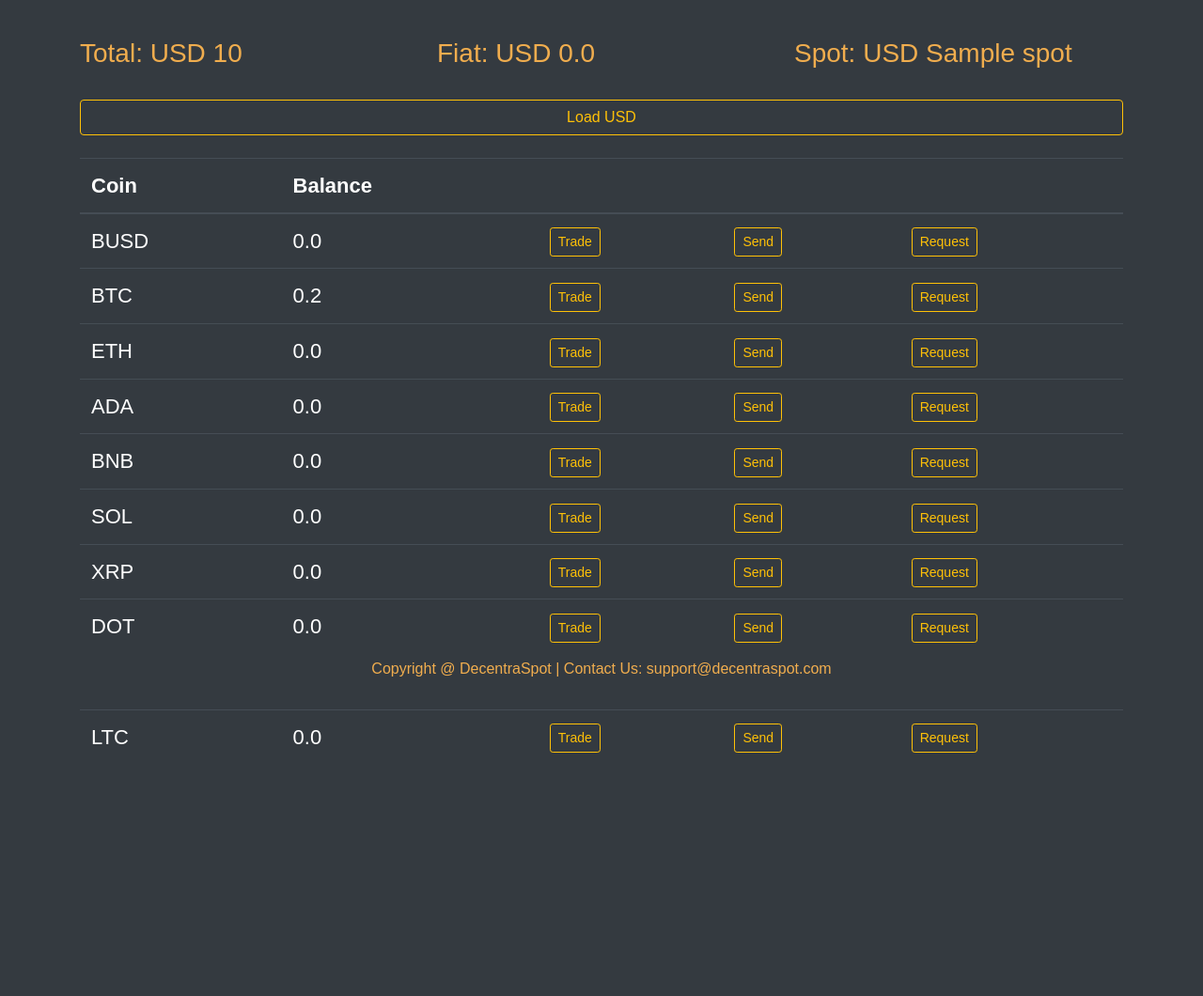
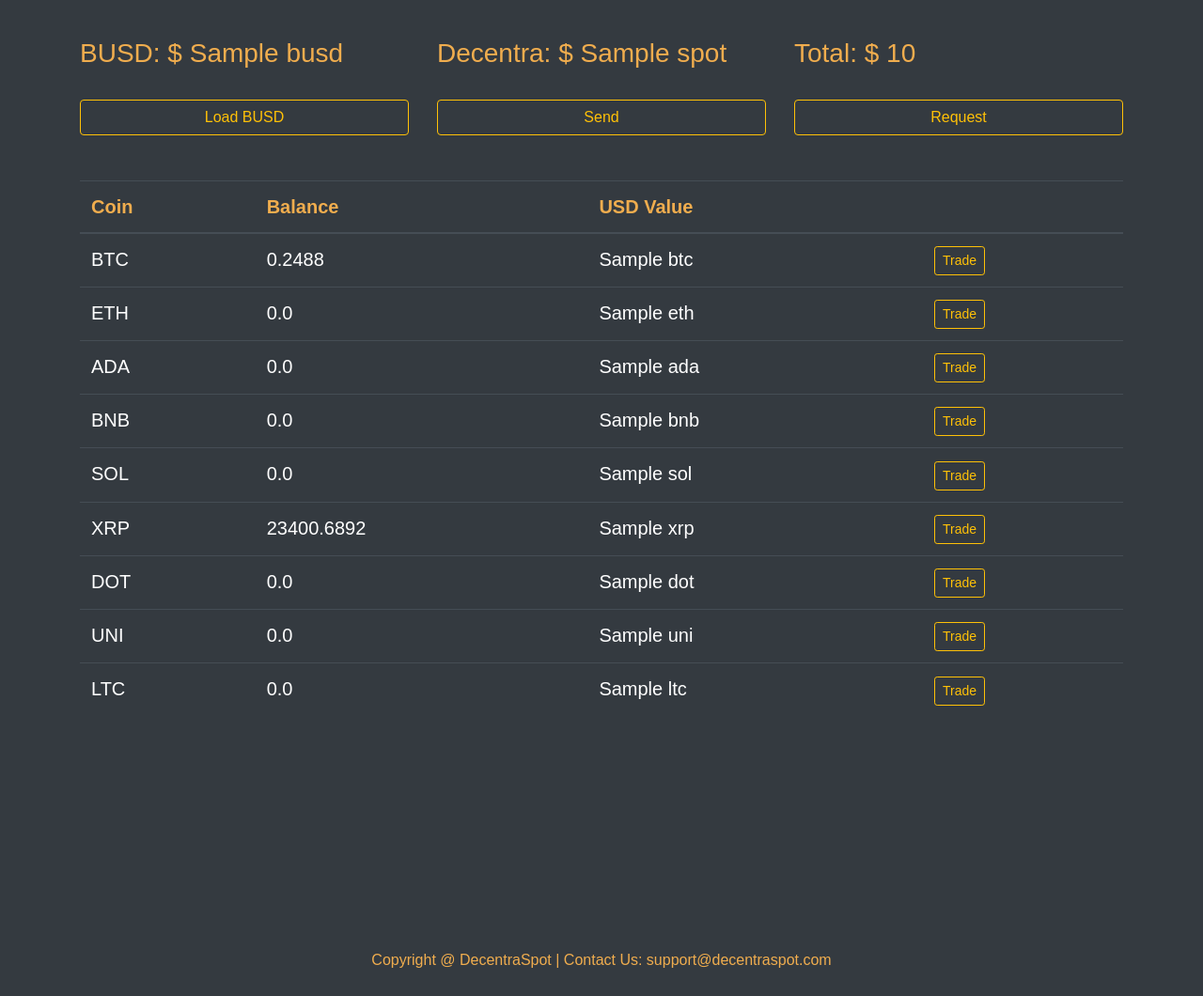
Before and after one commit to rajpushp12/DecentraSpot, a Django app: template exchange/templates/exchange/balance.html in a window 1280 px wide. Shown: the part 56-1116 px from the top of the page at 94% size. Before the commit the page ends 857 px from the top, so only its background shows below. Run offline with Django 3.2, Linux system fonts and the light colour scheme; data comes from the database, SQL or seed files in the repository; tables that the repository leaves empty hold one stand-in row (values such as "Sample post"); the template is opened without the code that fills it: values that come from a table or form of the project are taken from there, most other values are stand-ins (such as "Sample title", 1, 10 or a date in 2020); some libraries are stand-ins or nearby versions.

Commit message:
modified db and added js

```diff
--- a/exchange/static/exchange/app.js
+++ b/exchange/static/exchange/app.js
@@ -0,0 +1,93 @@
+document.addEventListener('DOMContentLoaded', function(){
+
+    const load = document.querySelector('#load-btn')
+    load.onclick = () => add_balance(load.value);
+
+    const transfer = document.querySelector('#transfer-btn')
+    transfer.onclick = () => transfer_curr();
+
+    const request = document.querySelector('#request-btn')
+    request.onclick = () => request_curr(request.value);
+
+    //default
+    btn();
+
+});
+
+
+
+function btn(){
+    document.querySelector('#balance-view').style.display = 'block';
+    document.querySelector('#add-view').style.display = 'none';
+    document.querySelector('#transfer-view').style.display = 'none';
+    document.querySelector('#request-view').style.display = 'none';
+}
+
+
+
+function add_balance(username){
+
+    document.querySelector('#balance-view').style.display = 'none';
+    document.querySelector('#transfer-view').style.display = 'none';
+    document.querySelector('#request-view').style.display = 'none';
+    document.querySelector('#add-view').style.display = 'block';
+    console.log(username);
+
+
+    document.querySelector('#load-submit').onsubmit = () => {
+
+    const add_amount=parseInt(document.querySelector('#add-amount').value);
+    const card_number=document.querySelector('#card_number').value;
+
+    console.log(add_amount);
+    console.log(card_number);
+
+        fetch(`/add_usd/${username}`, {
+            method: 'PUT',
+            body: JSON.stringify({
+                amount: add_amount,
+                card_number: card_number
+            })
+        });
+
+        console.log('done');
+    };
+}
+
+
+
+function transfer_curr(){
+    document.querySelector('#transfer-view').style.display = 'block';
+    document.querySelector('#balance-view').style.display = 'none';
+    document.querySelector('#request-view').style.display = 'none';
+    document.querySelector('#add-view').style.display = 'none';
+
+}
+
+
+function request_curr(username){
+    document.querySelector('#request-view').style.display = 'block';
+    document.querySelector('#transfer-view').style.display = 'none';
+    document.querySelector('#balance-view').style.display = 'none';
+    document.querySelector('#add-view').style.display = 'none';
+
+    document.querySelector('#request-submit').onsubmit = () => {
+
+        const request_amount=parseInt(document.querySelector('#request-amount').value);
+        const curr=document.querySelector('#request-curr').value;
+
+        console.log(request_amount);
+        console.log(curr);
+
+            fetch(`/add_request/${username}`, {
+                method: 'POST',
+                body: JSON.stringify({
+                    amount: request_amount,
+                    curr: curr
+                })
+            });
+
+            console.log('done');
+        };
+
+}
--- a/exchange/static/exchange/style.css
+++ b/exchange/static/exchange/style.css
@@ -6,10 +6,8 @@
 
 
 footer{
-  position: fixed;
+  padding: 10px 0;
   bottom: 0;
-  left:0;
-  height: 60px;
   width: 100%;
   color: #f0ad4e;
   text-align: center;
--- a/exchange/templates/exchange/balance.html
+++ b/exchange/templates/exchange/balance.html
@@ -3,108 +3,214 @@
 
 {% block body %}
 <div style="height:1000px; padding-top:40px" class="bg-dark text-white">
+
 <div class="container">
+
+<div id="balance-view">
 
     <div style="color: #f0ad4e;" class="row">
         <div class="col-sm-4">
-    <h3>Total: USD {{ total }}</h3>
+            <h3>BUSD: $ {{ busd }}</h3>
         </div>
         <div class="col-sm-4">
-    <h3>Fiat: USD {{ balance.usd }}</h3>
+            <h3>Decentra: $ {{ spot }}</h3>
         </div>
         <div class="col-sm-4">
-    <h3>Spot: USD {{ spot }}</h3>
+            <h3>Total: $ {{ total }}</h3>
+        </div>
+    </div><br>
+    <div class="row">
+            <div class="col-sm-4">
+                <button id="load-btn" class="btn btn-block btn-outline-warning" value="{{ user.username }}">Load BUSD</button>
+            </div>
+            <div class="col-sm-4">
+                <button id="transfer-btn" class="btn btn-block btn-outline-warning">Send</button><br>
+            </div>
+            <div class="col-sm-4">
+                <button id="request-btn" class="btn btn-block btn-outline-warning">Request</button><br>
             </div>
     </div><br>
 
-<button class="btn btn-block btn-outline-warning">Load USD</button><br>
-
-<div style="font-size:22px" class="table-responsive">
+<div style="font-size:20px;" class="table-responsive">
     <table class="table table-dark table-hover">
-        <thead>
+        <thead style="color: #f0ad4e;">
             <tr>
                 <th scope="col">Coin</th>
                 <th scope="col">Balance</th>
-                <th></th>
-                <th></th>
+                <th scope="col">USD Value</th>
                 <th></th>
             </tr>
         </thead>
 
         <tbody>
             <tr>
-                <td>BUSD</td>
-                <td>{{ balance.busd }}</td>
-                <td><button class="btn btn-sm btn-outline-warning">Trade</button></td>
-                <td><button class="btn btn-sm btn-outline-warning">Send</button></td>
-                <td><button class="btn btn-sm btn-outline-warning">Request</button></td>
-            </tr>
-            <tr>
                 <td>BTC</td>
                 <td>{{ balance.btc }}</td>
-                <td><button class="btn btn-sm btn-outline-warning">Trade</button></td>
-                <td><button class="btn btn-sm btn-outline-warning">Send</button></td>
-                <td><button class="btn btn-sm btn-outline-warning">Request</button></td>
+                <td>{{ value.btc }}</td>
+                <td><a href="{% url 'trade' 'btc' %}" class="btn btn-sm btn-outline-warning">Trade</a></td>
             </tr>
             <tr>
                 <td>ETH</td>
                 <td>{{ balance.eth }}</td>
-                <td><button class="btn btn-sm btn-outline-warning">Trade</button></td>
-                <td><button class="btn btn-sm btn-outline-warning">Send</button></td>
-                <td><button class="btn btn-sm btn-outline-warning">Request</button></td>
+                <td>{{ value.eth }}</td>
+                <td><a href="{% url 'trade' 'eth' %}" class="btn btn-sm btn-outline-warning">Trade</a></td>
             </tr>
             <tr>
                 <td>ADA</td>
                 <td>{{ balance.ada }}</td>
-                <td><button class="btn btn-sm btn-outline-warning">Trade</button></td>
-                <td><button class="btn btn-sm btn-outline-warning">Send</button></td>
-                <td><button class="btn btn-sm btn-outline-warning">Request</button></td>
+                <td>{{ value.ada }}</td>
+                <td><a href="{% url 'trade' 'ada' %}" class="btn btn-sm btn-outline-warning">Trade</a></td>
             </tr>
             <tr>
                 <td>BNB</td>
                 <td>{{ balance.bnb }}</td>
-                <td><button class="btn btn-sm btn-outline-warning">Trade</button></td>
-                <td><button class="btn btn-sm btn-outline-warning">Send</button></td>
-                <td><button class="btn btn-sm btn-outline-warning">Request</button></td>
+                <td>{{ value.bnb }}</td>
+                <td><a href="{% url 'trade' 'bnb' %}" class="btn btn-sm btn-outline-warning">Trade</a></td>
             </tr>
             <tr>
                 <td>SOL</td>
                 <td>{{ balance.sol }}</td>
-                <td><button class="btn btn-sm btn-outline-warning">Trade</button></td>
-                <td><button class="btn btn-sm btn-outline-warning">Send</button></td>
-                <td><button class="btn btn-sm btn-outline-warning">Request</button></td>
+                <td>{{ value.sol }}</td>
+                <td><a href="{% url 'trade' 'sol' %}" class="btn btn-sm btn-outline-warning">Trade</a></td>
             </tr>
             <tr>
                 <td>XRP</td>
                 <td>{{ balance.xrp }}</td>
-                <td><button class="btn btn-sm btn-outline-warning">Trade</button></td>
-                <td><button class="btn btn-sm btn-outline-warning">Send</button></td>
-                <td><button class="btn btn-sm btn-outline-warning">Request</button></td>
+                <td>{{ value.xrp }}</td>
+                <td><a href="{% url 'trade' 'xrp' %}" class="btn btn-sm btn-outline-warning">Trade</a></td>
             </tr>
             <tr>
                 <td>DOT</td>
                 <td>{{ balance.dot }}</td>
-                <td><button class="btn btn-sm btn-outline-warning">Trade</button></td>
-                <td><button class="btn btn-sm btn-outline-warning">Send</button></td>
-                <td><button class="btn btn-sm btn-outline-warning">Request</button></td>
+                <td>{{ value.dot }}</td>
+                <td><a href="{% url 'trade' 'dot' %}" class="btn btn-sm btn-outline-warning">Trade</a></td>
             </tr>
             <tr>
                 <td>UNI</td>
                 <td>{{ balance.uni }}</td>
-                <td><button class="btn btn-sm btn-outline-warning">Trade</button></td>
-                <td><button class="btn btn-sm btn-outline-warning">Send</button></td>
-                <td><button class="btn btn-sm btn-outline-warning">Request</button></td>
+                <td>{{ value.uni }}</td>
+                <td><a href="{% url 'trade' 'uni' %}" class="btn btn-sm btn-outline-warning">Trade</a></td>
             </tr>
             <tr>
                 <td>LTC</td>
                 <td>{{ balance.ltc }}</td>
-                <td><button class="btn btn-sm btn-outline-warning">Trade</button></td>
-                <td><button class="btn btn-sm btn-outline-warning">Send</button></td>
-                <td><button class="btn btn-sm btn-outline-warning">Request</button></td>
+                <td>{{ value.ltc }}</td>
+                <td><a href="{% url 'trade' 'ltc' %}" class="btn btn-sm btn-outline-warning">Trade</a></td>
             </tr>
         </tbody>
     </table>
-</div><br><br>
 </div>
 </div>
+
+
+
+
+
+
+<div style="padding-top:100px" id="add-view">
+        <form id="load-submit">
+            <div class="form-group col-sm-4 offset-sm-4">
+                <h2 style="color: #f0ad4e;">Load BUSD</h2><br>
+                <h4>BUSD is a stable coin backed by the government, 1 BUSD = 1 USD</h4>
+                <input autofocus id="add-amount" class="form-control" type="text" name="amount" placeholder="USD amount">
+            </div>
+            <div class="form-group col-sm-4 offset-sm-4">
+                <input id="card_number" class="form-control" type="text" name="card_number" placeholder="Card Number">
+            </div>
+            <div class="form-group col-sm-4 offset-sm-4">
+                <input class="btn btn-warning btn-block" type="submit" value="Load"><br>
+            </div>
+        </form>
+</div>
+
+
+
+
+
+
+
+<div style="padding-top:100px" id="transfer-view">
+    <form action="{% url 'add_transaction' user.username %}" method="post">
+    {% csrf_token %}
+
+        <div class="form-group col-sm-4 offset-sm-4">
+            <h2 style="color: #f0ad4e;">Transfer</h2><br>
+            <select name="asset" class="form-control">
+              <option value="busd">BUSD</option>
+              <option value="btc">BTC Bitcoin</option>
+              <option value="eth">ETH Ethereum</option>
+              <option value="ada">ADA Carnado</option>
+              <option value="sol">SOL Solana</option>
+              <option value="uni">UNI Uniswap</option>
+              <option value="sol">XRP Ripple</option>
+              <option value="ltc">LTC Litecoin</option>
+              <option value="dot">DOT Polkadot</option>
+              <option value="bnb">BNB Binance</option>
+            </select>
+        </div>
+
+        <div class="form-group col-sm-4 offset-sm-4">
+            <input autofocus class="form-control" type="text" name="amount" placeholder="amount">
+        </div>
+
+        <div class="form-group col-sm-4 offset-sm-4">
+            <input class="form-control" type="text" name="recipient" placeholder="recipient">
+        </div>
+
+        <div class="form-group col-sm-4 offset-sm-4">
+            <input class="form-control" type="password" autocomplete="off" name="password" placeholder="password">
+        </div>
+        <div class="form-group col-sm-4 offset-sm-4">
+            <input class="btn btn-warning btn-block" type="submit" value="Send"><br>
+        </div>
+    </form>
+</div>
+
+
+
+
+
+
+
+<div style="padding-top:100px" id="request-view">
+    <form id="request-submit">
+
+        <div class="form-group col-sm-4 offset-sm-4">
+            <h2 style="color: #f0ad4e;">Request Spot</h2><br>
+            <select id="request-curr" class="form-control">
+              <option>BUSD</option>
+              <option>BTC Bitcoin</option>
+              <option>ETH Ethereum</option>
+              <option>ADA Carnado</option>
+              <option>SOL Solana</option>
+              <option>UNI Uniswap</option>
+              <option>XRP Ripple</option>
+              <option>LTC Litecoin</option>
+              <option>DOT Polkadot</option>
+              <option>BNB Binance</option>
+            </select>
+        </div>
+
+        <div class="form-group col-sm-4 offset-sm-4">
+            <input autofocus id="request-amount" class="form-control" type="text" name="amount" placeholder="amount">
+        </div>
+
+        <div class="form-group col-sm-4 offset-sm-4">
+            <input class="btn btn-warning btn-block" type="submit" value="Send"><br>
+        </div>
+    </form>
+</div>
+
+
+
+
+
+</div>
 {% endblock %}
+
+
+
+
+{% block script %}
+    <script src="{% static 'exchange/app.js' %}"></script>
+{% endblock %}
--- a/exchange/templates/exchange/layout.html
+++ b/exchange/templates/exchange/layout.html
@@ -53,7 +53,7 @@
             {% endblock %}
         </div>
 
-        <footer class="bg-dark p-3">
+        <footer class="bg-dark">
             <div>
                 <p>Copyright @ DecentraSpot | Contact Us: support@decentraspot.com</p>
             </div>
--- a/exchange/urls.py
+++ b/exchange/urls.py
@@ -7,6 +7,13 @@
     path('login', views.login_view, name='login'),
     path('logout', views.logout_view, name='logout'),
     path('register', views.register, name='register'),
-    path('balance/<str:username>', views.balance, name='balance')
+    path('trade/<str:asset>', views.trade, name='trade'),
+    path('balance/<str:username>', views.balance, name='balance'),
+    path('add_transaction/<str:username>', views.add_transaction, name='add_transaction'),
+
+
+    #api routes
+    path('add_usd/<str:username>', views.add_usd, name='add_usd'),
+    path('add_request/<str:username>', views.add_request, name='add_request')
 
 ]
```
Also changed, not shown: exchange/admin.py (+5 -5 lines), exchange/models.py (+15 -7 lines), exchange/templates/exchange/index.html (+3 -4 lines), exchange/templates/exchange/trade.html (added, +97 -0 lines), exchange/views.py (+203 -5 lines), db.sqlite3, exchange/migrations/0012_auto_20210914_2228.py (added), exchange/migrations/0013_rename_financer_requests_peer_name.py (added), exchange/migrations/0014_auto_20210915_1558.py (added), exchange/migrations/0015_remove_balance_usd.py (added), 2 other files. Lines whose indentation alone changed are shown as unchanged.
